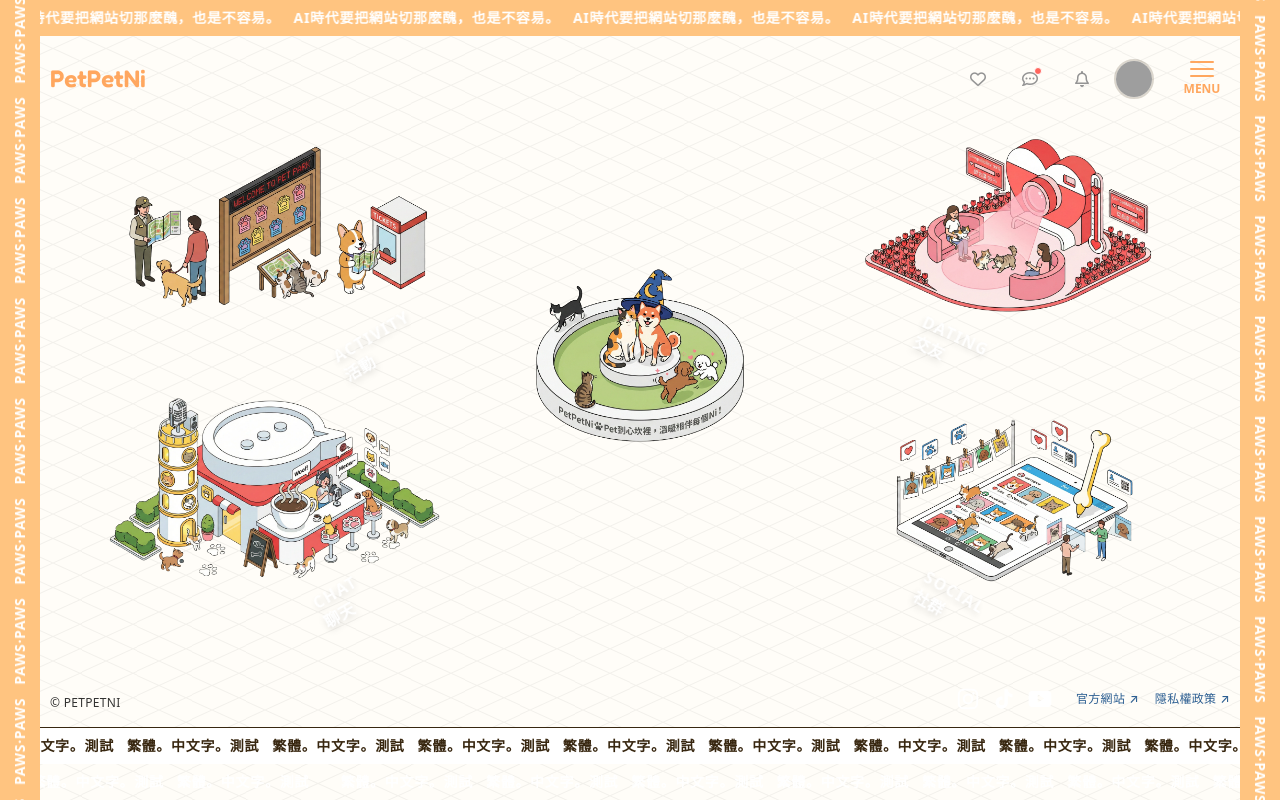
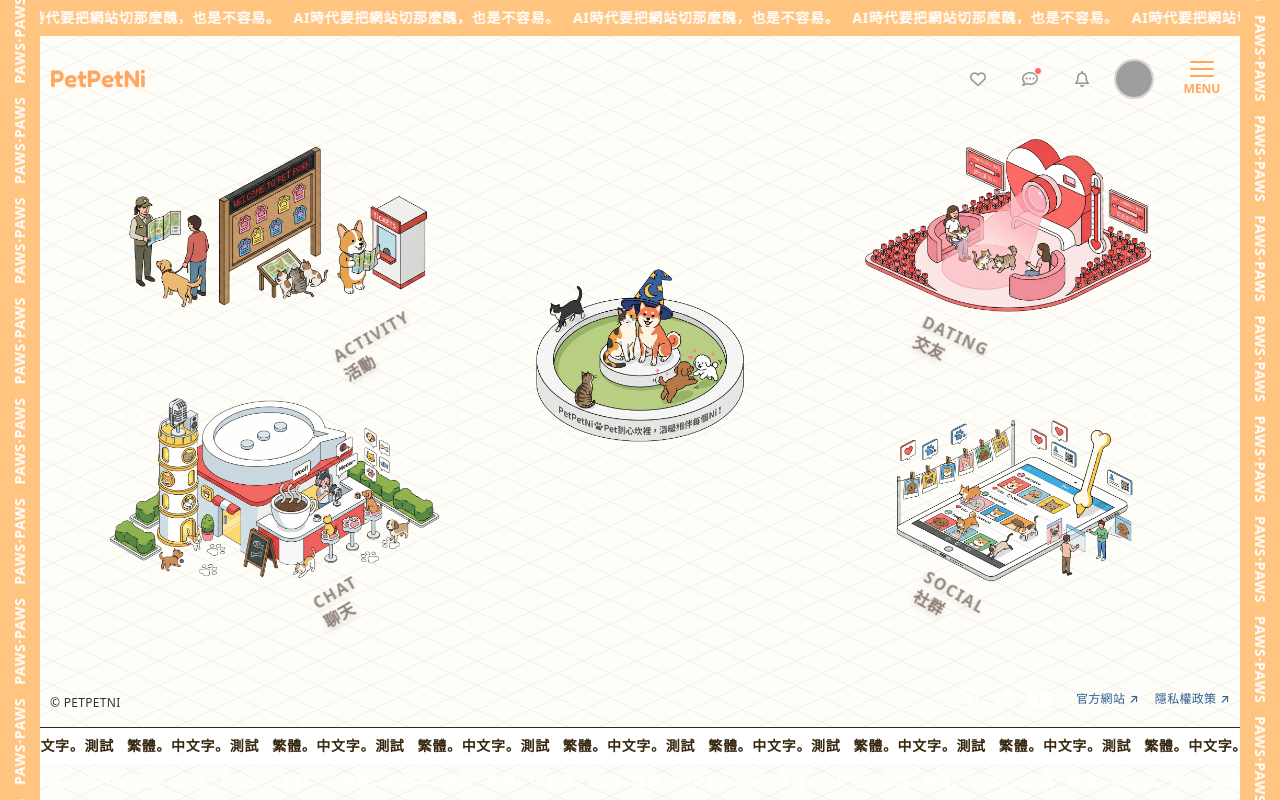
Before and after one commit to pet-human-pet/PetPetNi, a Vue app: page / in a window 1280 px wide. Built offline with nearby package versions, Linux system fonts and the light colour scheme; grey boxes are pictures that could not be loaded; a web font is replaced by a local one.

Commit message:
style: HomeView 圖標文字改用 fg-muted

```diff
--- a/src/views/HomeView.vue
+++ b/src/views/HomeView.vue
@@ -99,12 +99,12 @@
             <!-- 文字 (傾斜) -->
             <div :class="['absolute z-10 flex flex-col', item.textPosition, item.textRotate]">
               <h3
-                class="text-bg-surface font-sans text-base font-bold tracking-widest uppercase opacity-90 drop-shadow-md"
+                class="text-fg-muted font-sans text-base font-bold tracking-widest uppercase opacity-90 drop-shadow-md"
               >
                 {{ item.labelEn }}
               </h3>
               <h2
-                class="text-bg-surface text-base leading-tight font-bold tracking-wide drop-shadow-md"
+                class="text-fg-muted text-base leading-tight font-bold tracking-wide drop-shadow-md"
               >
                 {{ item.labelZh }}
               </h2>
```
